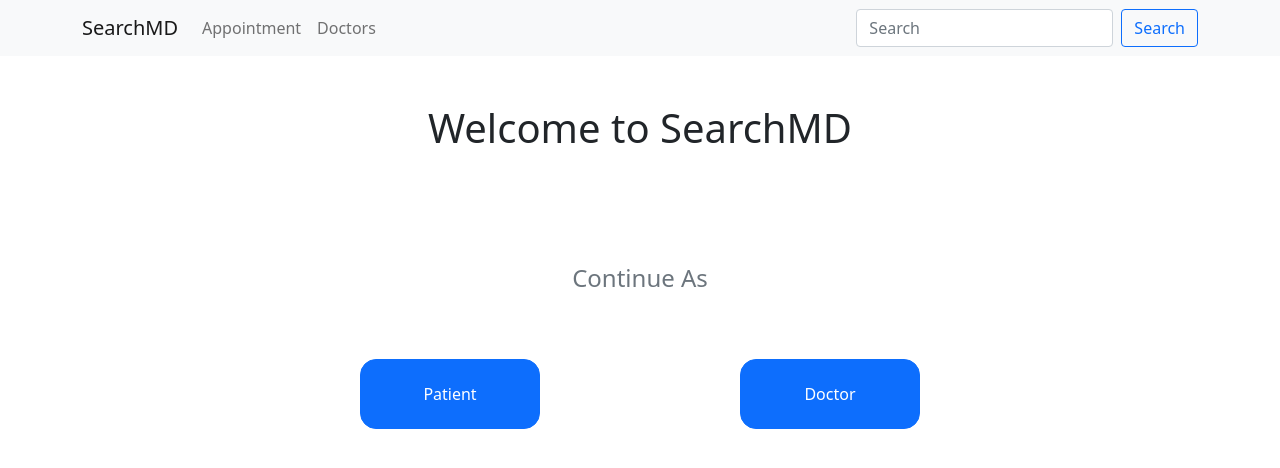
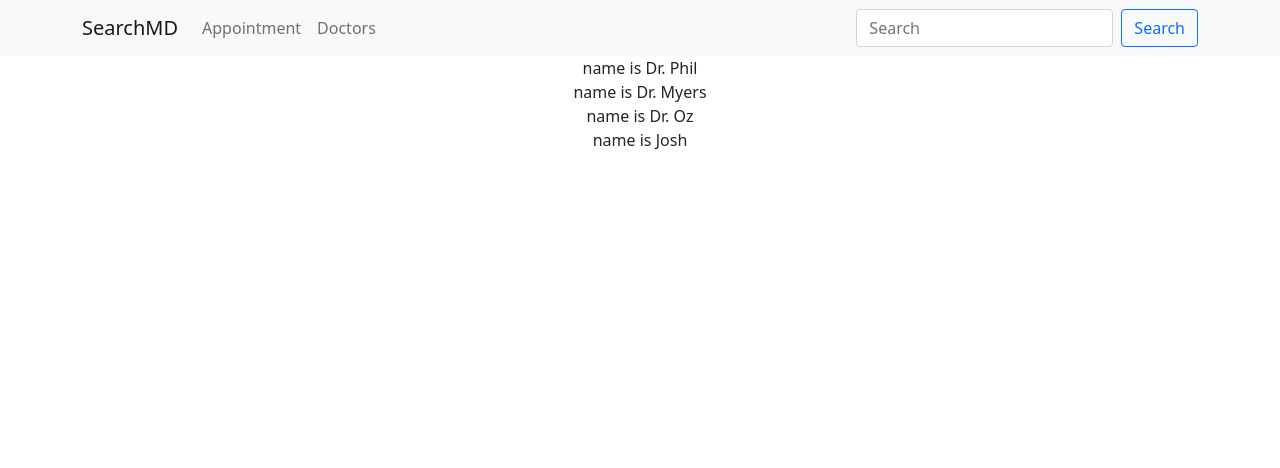
Before and after one commit to HunterSandlin/SearchMD, a React (Create React App) app in the folder apps/frontend/: page / in a window 1280 px wide. Shown: the top 468 px of the page. Built offline with nearby package versions, Linux system fonts and the light colour scheme.

Commit message:
Created example for appointments

```diff
--- a/apps/frontend/src/App.js
+++ b/apps/frontend/src/App.js
@@ -2,6 +2,9 @@
 import './App.css';
 import 'bootstrap/dist/css/bootstrap.min.css';
 import SearchmdComponent from './components/SearchmdComponent';
+import AppointmentsCard from './components/AppointmentsCard';
+import Appointments from './components/Appointments';
+
 import NavbarComponent from './components/NavbarComponent';
 import HomePage from './components/HomePage';
 
@@ -9,7 +12,7 @@ function App() {
   return (
     <div className="App">
       <NavbarComponent />
-      <HomePage />
+      <Appointments />
     </div>
   );
 }
--- /dev/null
+++ b/apps/frontend/src/components/Appointments.js
@@ -0,0 +1,27 @@
+import React from 'react';
+import AppointmentsCard from './AppointmentsCard';
+//import {Button, Row, Col, Container} from 'react-bootstrap';
+
+class Appointments extends React.Component{
+    constructor(props){
+        super(props)
+        this.state = {
+        };
+    }
+
+    componentDidMount(){
+    }
+
+
+    render(){
+        return(
+            <div>
+                <AppointmentsCard name="Dr. Phil" />
+                <AppointmentsCard name="Dr. Myers"/>
+                <AppointmentsCard name="Dr. Oz" />
+                <AppointmentsCard name="Josh" />
+            </div>
+        )
+    }
+}
+export default Appointments;
--- /dev/null
+++ b/apps/frontend/src/components/AppointmentsCard.js
@@ -0,0 +1,23 @@
+import React from 'react';
+//import {Button, Row, Col, Container} from 'react-bootstrap';
+
+class AppointmentsCard extends React.Component{
+    constructor(props){
+        super(props)
+        this.state = {
+        };
+    }
+
+    componentDidMount(){
+    }
+
+
+    render(){
+        return(
+            <div>
+                name is {this.props.name}
+            </div>
+        )
+    }
+}
+export default AppointmentsCard;
```
